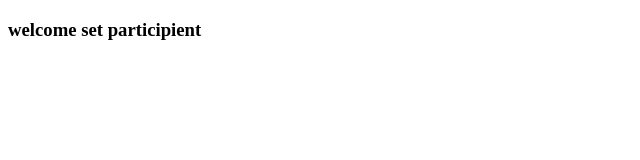
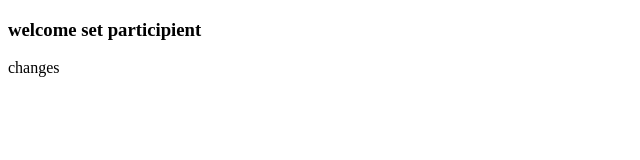
Before and after one commit to Nusrat26/fast.html, a plain HTML site: page fast.html in a window 1280 px wide. Shown: the full height of the page, 0-640 px from the left. Drawn offline with Linux system fonts and the light colour scheme.

Commit message:
second commit development

```diff
--- a/fast.html
+++ b/fast.html
@@ -8,6 +8,8 @@
 </head>
 <body>
     <h3>welcome set participient</h3>
+    changes
+
 
 </body>
 </html>
```
Also changed, not shown: index.html (+2 -0 lines).
